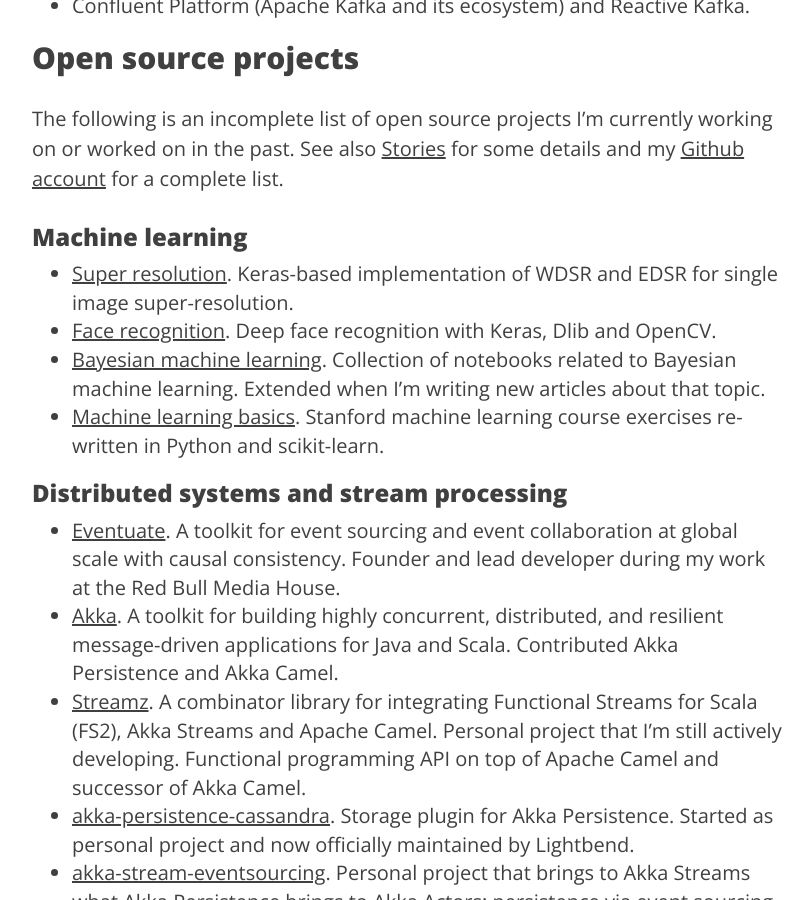
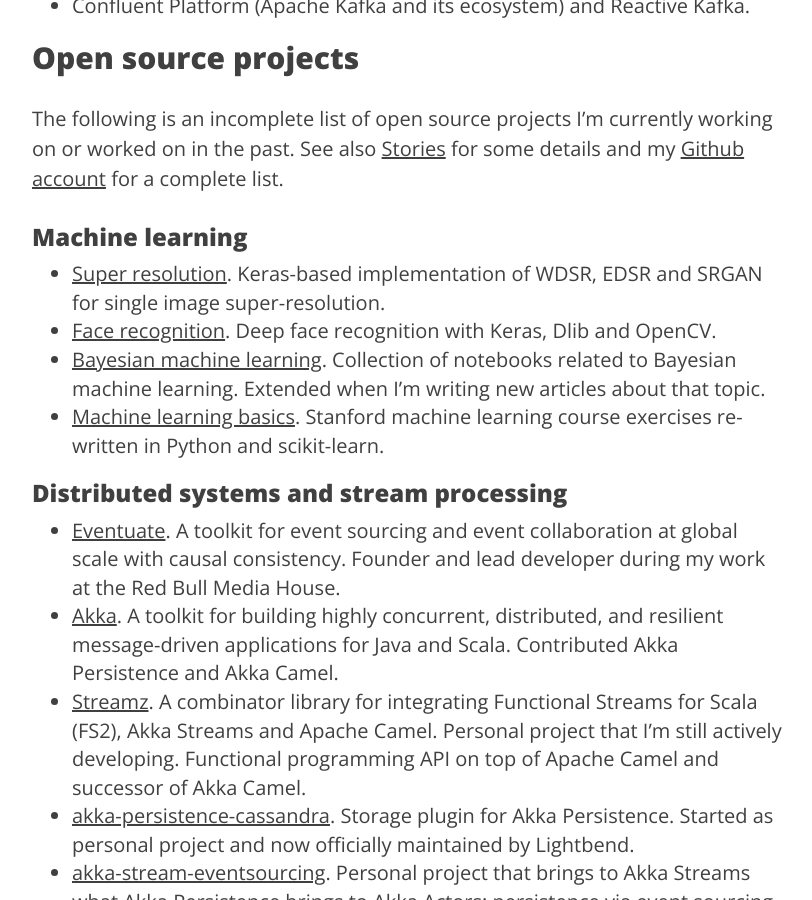
Before and after one commit to krasserm/krasserm.github.io, a Jekyll site: the page built from resume.md, in a window 1280 px wide and 900 px high, scrolled down 4420 px. Shown: the whole window, without its empty margins (233-1045 px from the left). Built offline with Jekyll 4.4.1, drawn with Linux system fonts in a browser that asks for light colours.

Commit message:
Minor edit

```diff
--- a/resume.md
+++ b/resume.md
@@ -145,8 +145,8 @@
 
 ### Machine learning
 
-- [Super resolution](https://github.com/krasserm/super-resolution). Keras-based implementation of WDSR and EDSR for single
-  image super-resolution.
+- [Super resolution](https://github.com/krasserm/super-resolution). Keras-based implementation of WDSR, EDSR and SRGAN for
+  single image super-resolution.
 - [Face recognition](https://github.com/krasserm/face-recognition). Deep face recognition with Keras, Dlib and OpenCV.
 - [Bayesian machine learning](https://github.com/krasserm/bayesian-machine-learning). Collection of notebooks related to
 Bayesian machine learning. Extended when I'm writing new articles about that topic.
```
